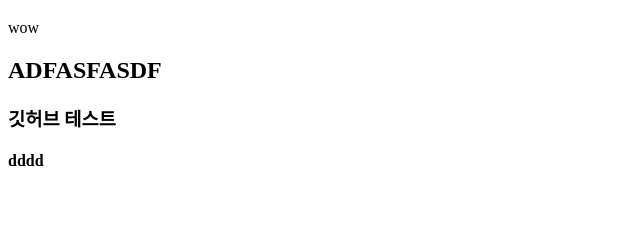
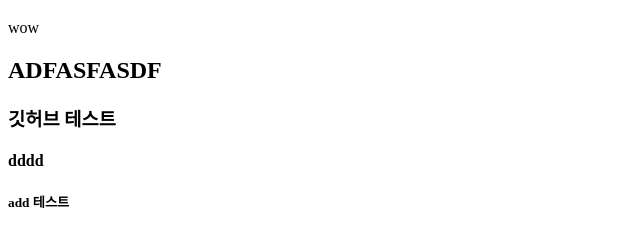
Before and after one commit to soohyunmaeng/first-jsproject, a plain HTML site: page index.html in a window 1280 px wide. Shown: the part 70-316 px from the top of the page, without its empty margins (0-640 px from the left). Drawn offline with Linux system fonts and the light colour scheme.

Commit message:
다시 테스트

```diff
--- a/index.html
+++ b/index.html
@@ -15,7 +15,7 @@
     <h3>깃허브 테스트</h3>
     <h4>dddd</h4>
 
-    <title>add 테스트</title>
+    <h5>add 테스트</h5>
 
   </body>
 </html>
```
